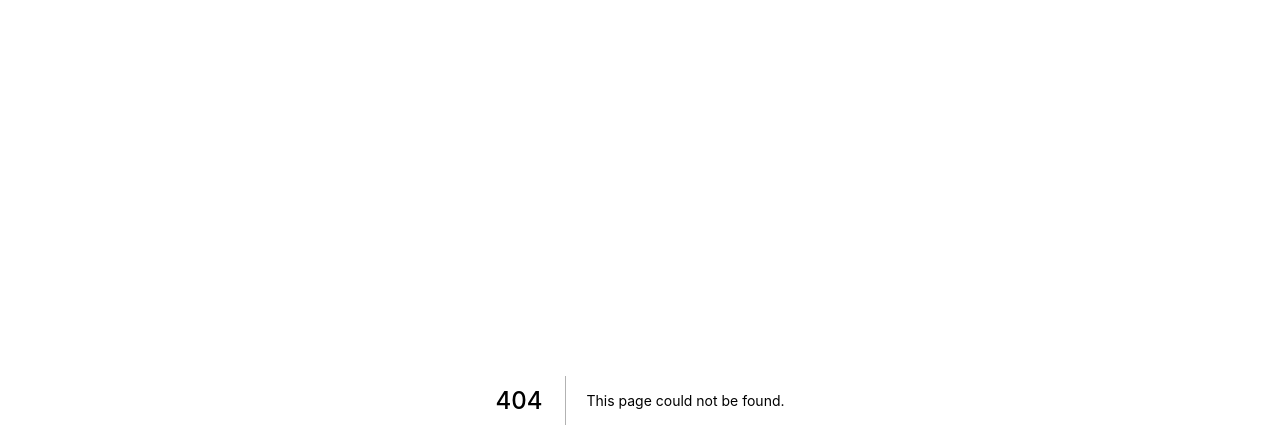
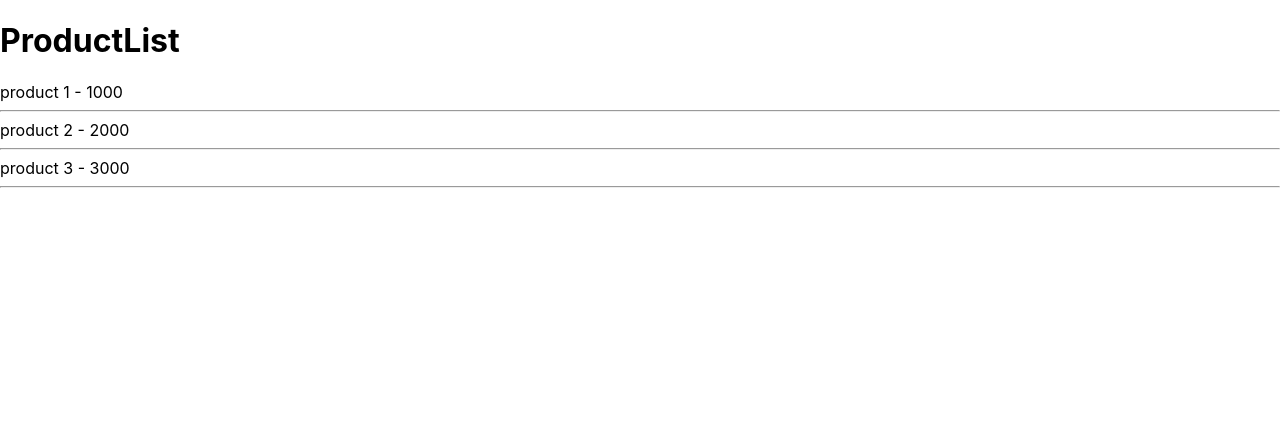
Before and after one commit to HanzaleLatifi/NextJs-prerendering, a Next.js app: page /products in a window 1280 px wide. Before the commit this address had no page. Shown: the top 448 px of the page. Built offline with nearby package versions, Linux system fonts and the light colour scheme; data requests are answered from the project's data file.

Commit message:
ISR in SSg

```diff
--- /dev/null
+++ b/db.json
@@ -0,0 +1,25 @@
+{
+    "products":[
+        {
+            "id":1,
+            "title":"product 1",
+            "price":"1000",
+            "description":"description 1"
+
+        },
+        {
+            "id":2,
+            "title":"product 2",
+            "price":"2000",
+            "description":"description 2"
+
+        },
+        {
+            "id":3,
+            "title":"product 3",
+            "price":"3000",
+            "description":"description 3"
+
+        }
+    ]
+}
--- a/package.json
+++ b/package.json
@@ -6,10 +6,12 @@
     "dev": "next dev",
     "build": "next build",
     "start": "next start",
-    "lint": "next lint"
+    "lint": "next lint",
+    "serve":"json-server db.json --p 4000 --watch"
   },
   "dependencies": {
     "axios": "^0.27.2",
+    "json-server": "^0.17.0",
     "next": "12.2.3",
     "react": "18.2.0",
     "react-dom": "18.2.0"
--- /dev/null
+++ b/pages/products/index.js
@@ -0,0 +1,31 @@
+import axios from "axios";
+import Link from "next/link";
+
+function ProductList({products}) {
+  return (
+    <div>
+        <h1>ProductList</h1>
+        {products.map(product=>{
+            return <div key={product.id}>
+                <Link href={`/products/${product.id}`}>
+                    <a>{product.title} - {product.price}</a>
+                </Link>
+                <hr/>
+            </div>
+        })}
+
+    </div>
+  )
+}
+
+export default ProductList;
+
+export async function getStaticProps(){
+    const {data} = await axios.get("http://localhost:4000/products")
+    return{
+        props:{
+            products:data
+        },
+        revalidate:10,
+    }
+}
```
Also changed, not shown: pages/products/[productId].js (added, +44 -0 lines), 1 other file (tests, documents, lock files or other folders).
